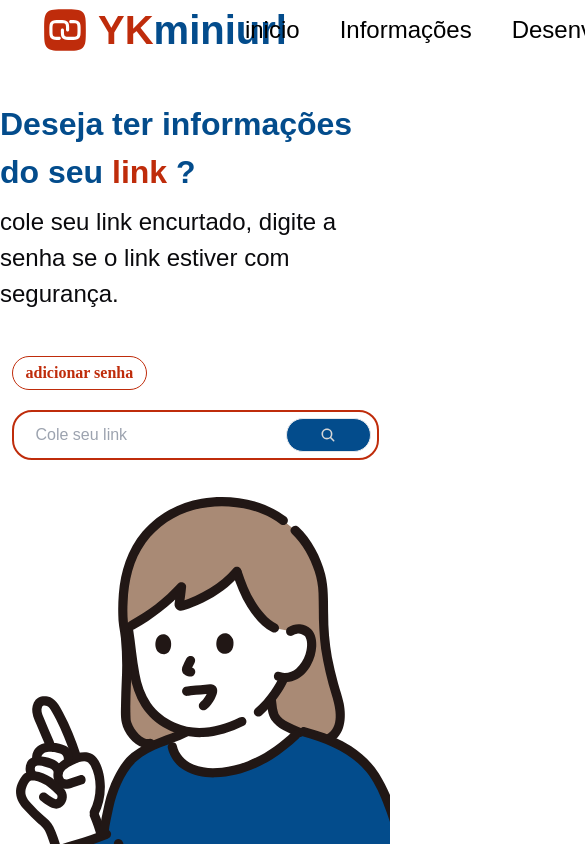
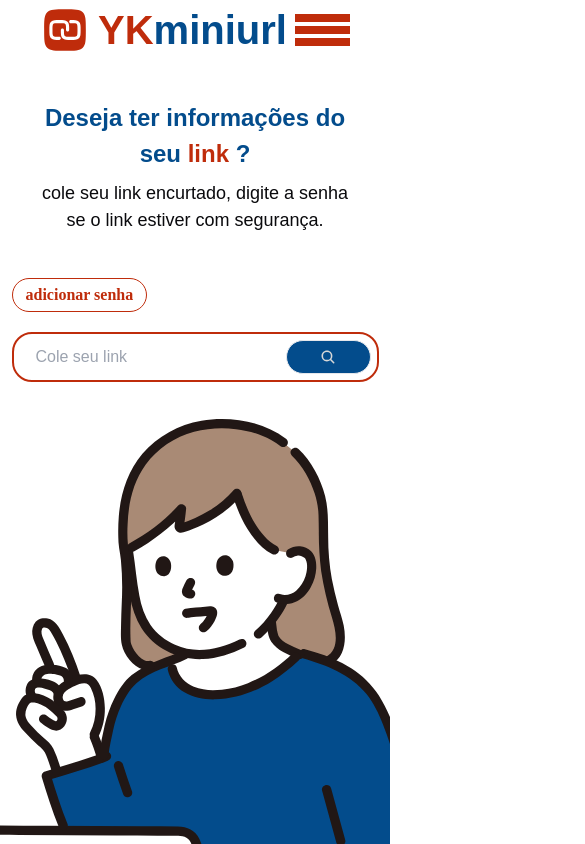
Before and after one commit to Dannick10/frontend-ykminiurl, a Next.js app: page /info in a window 390 px wide. Shown: the top 844 px of the page, 585 px wide, since content can reach past the window. Built offline with nearby package versions, Linux system fonts and the light colour scheme.

Commit message:
feat: responsive layout

```diff
--- a/src/app/info/page.tsx
+++ b/src/app/info/page.tsx
@@ -80,12 +80,12 @@ const page = () => {
 
       <aside className="flex justify-center items-center flex-wrap">
         <div className="flex flex-col justify-center items-center gap-2 max-w-[600px]">
-          <div className="space-y-2">
-            <h1 className="text-[32px] text-[rgb(3,76,140)] font-bold ">
+          <div className="space-y-2 text-center lg:text-left px-8 md:px-0">
+            <h1 className="text-[24px] md:text-[32px] text-[rgb(3,76,140)] font-bold ">
               Deseja ter informações do seu{" "}
               <span className="text-[#BF2C0B]">link</span> ?
             </h1>
-            <p className="font-light text-[24px] text-[#0A0A0D] font-sora">
+            <p className="font-light text-[18px] md:text-[24px] text-[#0A0A0D] font-sora">
               cole seu link encurtado, digite a senha se o link estiver com
               segurança.
             </p>
--- a/src/app/page.tsx
+++ b/src/app/page.tsx
@@ -64,14 +64,14 @@ export default function Home() {
         </div>
       )}
 
-      <aside className="flex justify-center items-center flex-wrap">
+      <aside className="flex justify-center items-center flex-wrap gap-10 lg:gap-0">
         <div className="flex flex-col justify-center items-center gap-2 max-w-[600px]">
-          <div className="space-y-2">
-            <h1 className="text-[32px] text-[rgb(3,76,140)] font-bold ">
+          <div className="space-y-2 text-center lg:text-left px-8 md:px-0">
+            <h1 className="text-[24px] md:text-[32px] text-[rgb(3,76,140)] font-bold ">
               Intuitivo e fácil, <span className="text-[#BF2C0B]">encurte</span>{" "}
               sua url e <span className="text-[#BF2C0B]">compartilhe</span> !
             </h1>
-            <p className="font-light text-[24px] text-[#0A0A0D] font-sora">
+            <p className="font-light text-[18px] md:text-[24px] text-[#0A0A0D] font-sora">
               tenha informações da sua url, quantas pessoas acessou e data que
               foi criada.
             </p>
--- /dev/null
+++ b/src/components/ButtonHamburguer.tsx
@@ -0,0 +1,84 @@
+"use client";
+
+import Link from "next/link";
+import { useEffect, useState } from "react";
+
+type ButtonHamburguerProps = {
+  items: {
+    name: string;
+    url: string;
+  }[];
+};
+const ButtonHamburguer = ({ items: NavItems }: ButtonHamburguerProps) => {
+  const [isOpen, setIsOpen] = useState(false);
+
+  const hanldeChangeButton = () => {
+    setIsOpen(!isOpen);
+  };
+
+  const resizeClose = () => {
+    addEventListener("resize", () => {
+      if (window.innerWidth > 768) {
+        setIsOpen(false);
+      }
+    });
+  };
+
+  useEffect(() => {
+    resizeClose();
+
+    return () => resizeClose();
+  }, []);
+
+  return (
+    <>
+      <div
+        className="flex md:hidden z-20 flex-col gap-1 cursor-pointer"
+        onClick={hanldeChangeButton}
+      >
+        <span
+          className={`w-[55px] h-2 bg-[#BF2C0B] transition-all ${
+            isOpen && `rotate-45 translate-y-5`
+          }`}
+        ></span>
+        <span
+          className={`w-[55px] h-2 bg-[#BF2C0B] transition-all ${
+            isOpen && "hidden"
+          }`}
+        ></span>
+        <span
+          className={`w-[55px] h-2 bg-[#BF2C0B] transition-all ${
+            isOpen && `-rotate-45 translate-y-2`
+          }`}
+        ></span>
+      </div>
+
+      {isOpen && (
+        <>
+          <span className="w-full h-full top-0 left-0 fixed bg-black bg-opacity-10 backdrop-blur-sm"
+          onClick={hanldeChangeButton}
+          ></span>
+          <div className="fixed top-0 right-0 border-l-2 border-[#BF2C0B] 0 bg-white text-white z-10 w-4/6 h-full">
+            <ul className="gap-6 flex flex-col text-[#BF2C0B] py-16">
+              {NavItems.map((items, index) => (
+                <Link
+                  className="relative"
+                  href={items.url}
+                  key={index}
+                  onClick={hanldeChangeButton}
+                >
+                  <li className="relative group px-8 py-4  transition-colors duration-300 text-orange-500 hover:text-white text-xl ">
+                    {items.name}
+                    <span className="w-full h-10 left-0 text-orange-400 absolute bg-orange-500 opacity-0 transition-opacity duration-300 group-hover:opacity-100 -z-10"></span>
+                  </li>
+                </Link>
+              ))}
+            </ul>
+          </div>
+        </>
+      )}
+    </>
+  );
+};
+
+export default ButtonHamburguer;
--- a/src/components/Header.tsx
+++ b/src/components/Header.tsx
@@ -2,6 +2,7 @@ import React from 'react'
 import Image from 'next/image'
 import logo from '/public/logo.svg'
 import Link from 'next/link'
+import ButtonHamburguer from './ButtonHamburguer'
 
 type navProps  = {
     name: string,
@@ -35,13 +36,14 @@ const Header = () => {
     </h3>
         </div>
 
-    <ul className='flex justify-center items-center gap-10 text-[24px] font-light '>
+    <ul className='justify-center items-center md:gap-4 lg:gap-10 text-[24px] font-light  hidden md:flex'>
         {navItems.map((items,i) => (
             <Link href={items.url} key={i}>
                 <li>{items.name}</li>
             </Link>
         ))}
     </ul>
+    <ButtonHamburguer items={navItems} />
     </aside>
   )
 }
```
